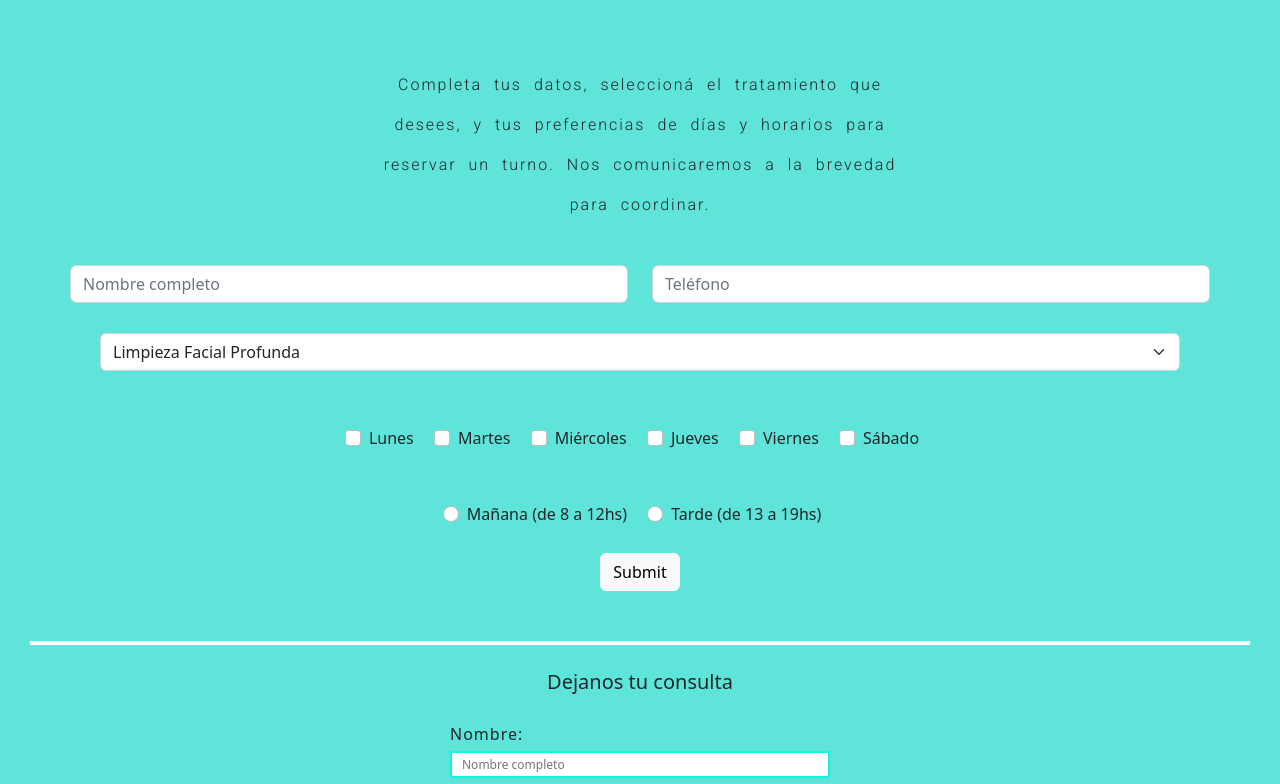
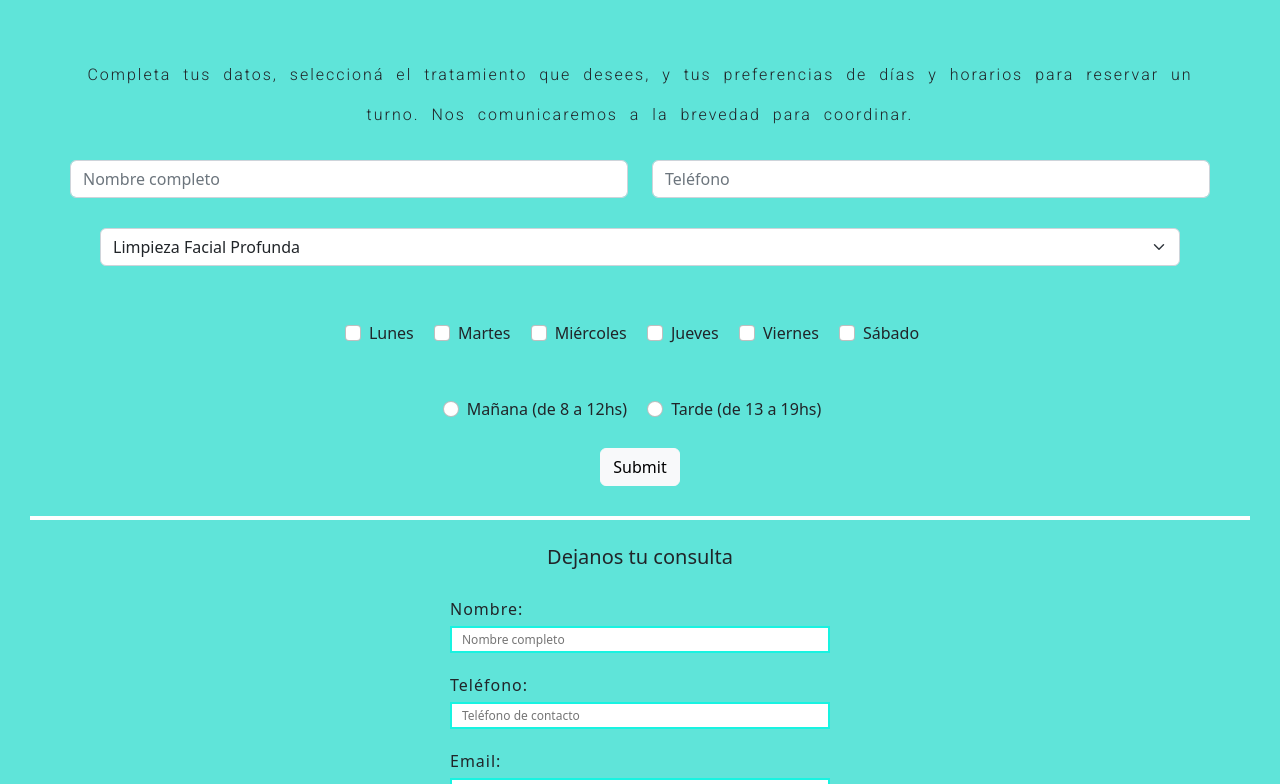
Before and after one commit to ailendibaja/PreEntrega2-DiBaja, a plain HTML site: page section/turnos.html in a window 1280 px wide. Shown: the part 580-1364 px from the top of the page. Drawn offline with nearby package versions, Linux system fonts and the light colour scheme.

Commit message:
proyecto final

```diff
--- a/sass/_turnos.scss
+++ b/sass/_turnos.scss
@@ -8,9 +8,9 @@
     display: grid;
     justify-content: center;
     text-align: center;
-    margin: 50px;
+    margin: 15px;
     .texto{
-        margin-bottom:30px;
+        margin-bottom: 15px;
     }
     .selector-tratamientos {
         margin: 30px;
--- a/section/turnos.html
+++ b/section/turnos.html
@@ -44,7 +44,7 @@
 
     <section class="turnos">
         <div class="texto">
-            <p class= "container text-center col-6">Completa tus datos, seleccioná el tratamiento que desees, y tus preferencias de días y horarios para reservar un turno. Nos comunicaremos a la brevedad para coordinar.</p>
+            <p class= "container text-center ">Completa tus datos, seleccioná el tratamiento que desees, y tus preferencias de días y horarios para reservar un turno. Nos comunicaremos a la brevedad para coordinar.</p>
         </div>
         <div class="row">
             <div class="col">
```
Also changed, not shown: style/estilos.css.
